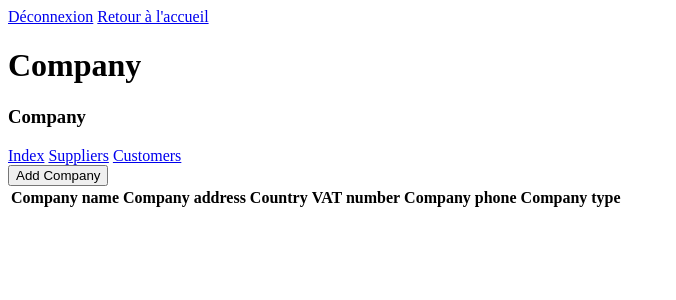
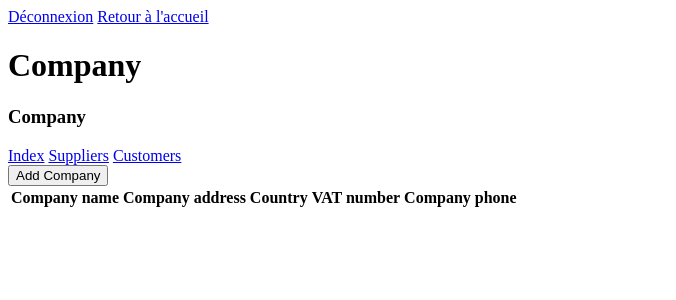
Before and after one commit to Gaet8802/my-first-relational-database-app, a PHP site: page /customers.php in a window 1280 px wide. Shown: the top 300 px of the page, without its empty margins (0-676 px from the left). Run offline with PHP 8.4, Linux system fonts and the light colour scheme; data that the repository does not hold is empty.

Commit message:
correction

```diff
--- a/annuaire.php
+++ b/annuaire.php
@@ -1,6 +1,8 @@
 <?php
 
 require 'DBconnect.php';
+
+echo $_SESSION["TypeUser"];
 
 function showPeople($value='')
 {
--- a/customers.php
+++ b/customers.php
@@ -13,7 +13,6 @@ function showCustomers($value='')
      <th>Country</th>
      <th>VAT number</th>
      <th>Company phone</th>
-		 <th>Company type</th>
     </tr>
   ";
 
@@ -31,7 +30,6 @@ function showCustomers($value='')
         <td>" . $donnees['country'] . "</td>
         <td>" . $donnees['VAT_number'] . "</td>
 				<td>" . $donnees['company_phone'] . "</td>
-				<td>" . $donnees['company_type'] . "</td>
         <td>
           <form class='' action='' method='post'>
 						<input type='submit' name='submitShow' value='Show'>
--- a/suppliers.php
+++ b/suppliers.php
@@ -13,7 +13,6 @@ function showSuppliers($value='')
      <th>Country</th>
      <th>VAT number</th>
      <th>Company phone</th>
-		 <th>Company type</th>
     </tr>
   ";
 
@@ -32,7 +31,6 @@ function showSuppliers($value='')
         <td>" . $donnees['country'] . "</td>
         <td>" . $donnees['VAT_number'] . "</td>
 				<td>" . $donnees['company_phone'] . "</td>
-				<td>" . $donnees['company_type'] . "</td>
         <td>
           <form class='' action='' method='post'>
 						<input type='submit' name='submitShow' value='Show'>
```
